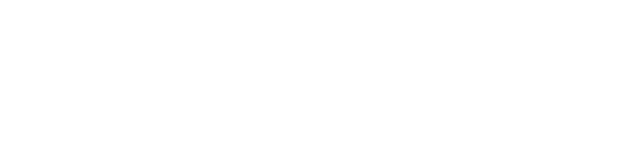
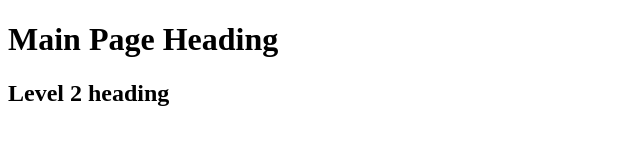
Before and after one commit to Ritesh9450/Section--1, a plain HTML site: page index.html in a window 1280 px wide. Shown: the whole page, without its empty margins (0-640 px from the left). Drawn offline with Linux system fonts and the light colour scheme.

Commit message:
aaded heading tag

```diff
--- a/index.html
+++ b/index.html
@@ -6,6 +6,9 @@
     <title>Document</title>
 </head>
 <body>
+    <h1>Main Page Heading</h1>
 
+
+    <h2>Level 2 heading</h2>
 </body>
 </html>
```
